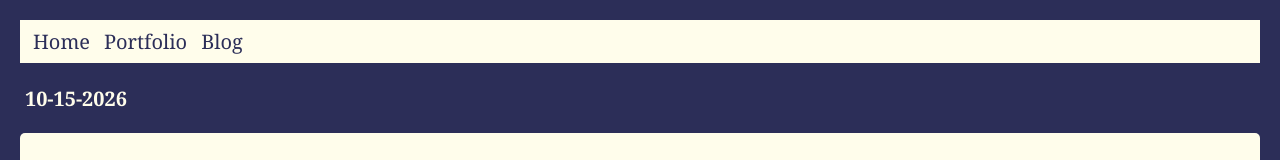
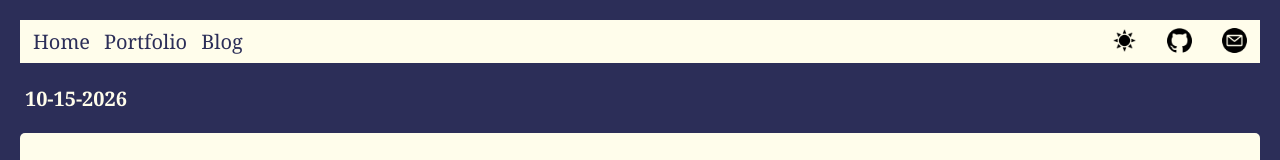
Before and after one commit to angelLi17/website, a plain HTML site: page blog.html in a window 1280 px wide. Shown: the top 160 px of the page. Drawn offline with Linux system fonts and the light colour scheme.

Commit message:
Add social media and email icons to blog.html

```diff
--- a/blog.html
+++ b/blog.html
@@ -27,6 +27,16 @@
         </li>
         <li>
           <a href="blog.html"">Blog</a>
+        </li>
+
+		<li class = "right">
+          <a href="mailto:liangelfremont@gmail.com"><img src = "assets/email.png" alt = "A gmail icon." aria-label = "send an email to the owner" class = "icon"></a>
+        </li>
+        <li class = "right">
+          <a href="https://github.com/angelLi17"><img src = "assets/github.png" alt = "A github icon." aria-label = "github profile" class = "icon"></a>
+        </li>
+		<li class = "right">
+          <a href="https://angelli17.github.io/"><img src = "assets/sun.png" alt = "A sun icon." class = "icon" aria-label = "default minima version of site"></a>
         </li>
       </ul>
     </nav>
```
